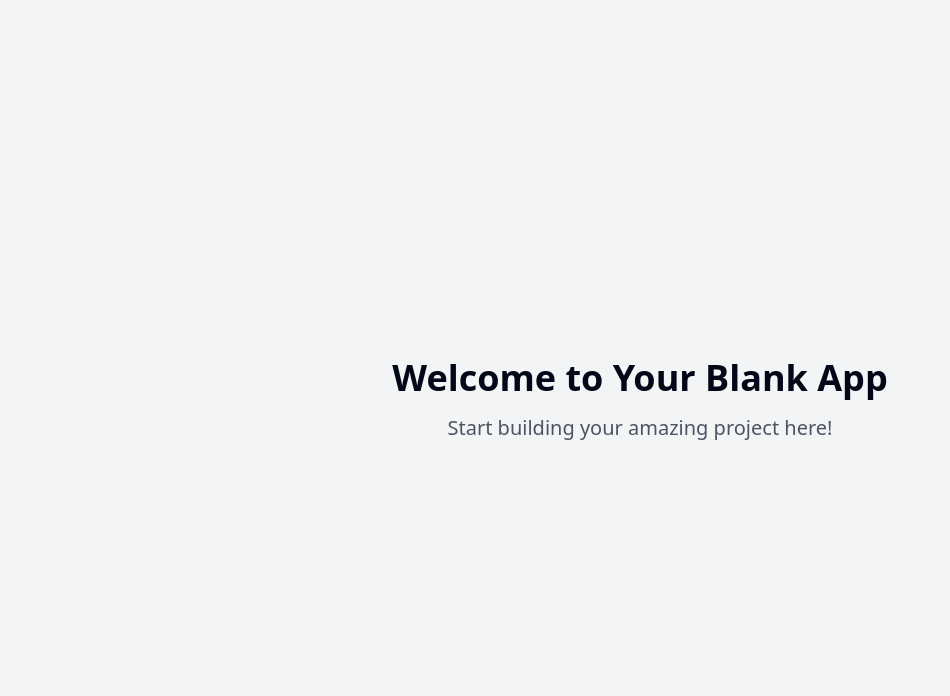
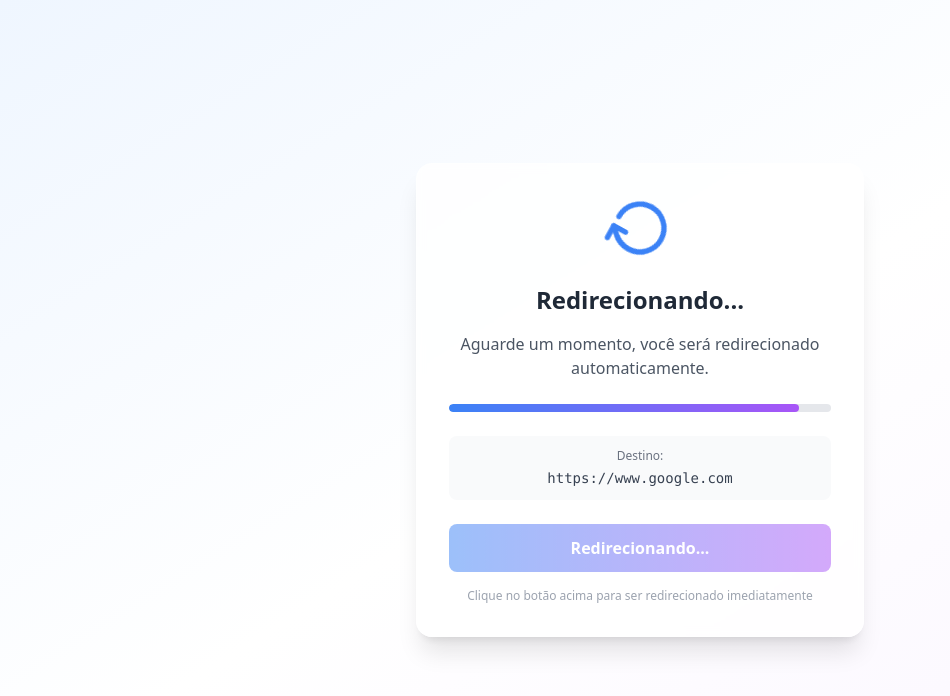
Before and after one commit to sp4rkia/redirect-checkout, a React (Vite) app: page / in a window 1280 px wide. Shown: the top 696 px of the page, without its empty margins (0-950 px from the left). Built offline with nearby package versions, Linux system fonts and the light colour scheme.

Commit message:
Add redirect functionality
Implement a redirect to another link on page load.

```diff
--- a/src/pages/Index.tsx
+++ b/src/pages/Index.tsx
@@ -1,11 +1,94 @@
-// Update this page (the content is just a fallback if you fail to update the page)
+
+import { useEffect, useState } from "react";
+import { ExternalLink, RotateCw } from "lucide-react";
 
 const Index = () => {
+  const [countdown, setCountdown] = useState(5);
+  const [isRedirecting, setIsRedirecting] = useState(false);
+
+  // CONFIGURE O LINK DE DESTINO AQUI
+  const redirectUrl = "https://www.google.com";
+
+  useEffect(() => {
+    const timer = setInterval(() => {
+      setCountdown((prev) => {
+        if (prev <= 1) {
+          setIsRedirecting(true);
+          clearInterval(timer);
+          // Redireciona após 1 segundo adicional para mostrar a animação
+          setTimeout(() => {
+            window.location.href = redirectUrl;
+          }, 1000);
+          return 0;
+        }
+        return prev - 1;
+      });
+    }, 1000);
+
+    return () => clearInterval(timer);
+  }, [redirectUrl]);
+
+  const handleManualRedirect = () => {
+    setIsRedirecting(true);
+    setTimeout(() => {
+      window.location.href = redirectUrl;
+    }, 500);
+  };
+
   return (
-    <div className="min-h-screen flex items-center justify-center bg-gray-100">
-      <div className="text-center">
-        <h1 className="text-4xl font-bold mb-4">Welcome to Your Blank App</h1>
-        <p className="text-xl text-gray-600">Start building your amazing project here!</p>
+    <div className="min-h-screen bg-gradient-to-br from-blue-50 via-white to-purple-50 flex items-center justify-center p-4">
+      <div className="max-w-md w-full">
+        <div className="bg-white/80 backdrop-blur-sm rounded-2xl shadow-xl border border-white/20 p-8 text-center">
+          {/* Ícone animado */}
+          <div className="mb-6">
+            {isRedirecting ? (
+              <RotateCw className="w-16 h-16 mx-auto text-blue-500 animate-spin" />
+            ) : (
+              <ExternalLink className="w-16 h-16 mx-auto text-blue-500 animate-pulse" />
+            )}
+          </div>
+
+          {/* Título */}
+          <h1 className="text-2xl font-bold text-gray-800 mb-4">
+            {isRedirecting ? "Redirecionando..." : "Redirecionamento Automático"}
+          </h1>
+
+          {/* Descrição */}
+          <p className="text-gray-600 mb-6">
+            {isRedirecting
+              ? "Aguarde um momento, você será redirecionado automaticamente."
+              : `Você será redirecionado em ${countdown} segundos.`
+            }
+          </p>
+
+          {/* Barra de progresso */}
+          <div className="w-full bg-gray-200 rounded-full h-2 mb-6 overflow-hidden">
+            <div
+              className="bg-gradient-to-r from-blue-500 to-purple-500 h-2 rounded-full transition-all duration-1000 ease-linear"
+              style={{ width: `${((5 - countdown) / 5) * 100}%` }}
+            />
+          </div>
+
+          {/* URL de destino */}
+          <div className="bg-gray-50 rounded-lg p-3 mb-6">
+            <p className="text-xs text-gray-500 mb-1">Destino:</p>
+            <p className="text-sm font-mono text-gray-700 break-all">{redirectUrl}</p>
+          </div>
+
+          {/* Botão manual */}
+          <button
+            onClick={handleManualRedirect}
+            disabled={isRedirecting}
+            className="w-full bg-gradient-to-r from-blue-500 to-purple-500 text-white font-semibold py-3 px-6 rounded-lg hover:from-blue-600 hover:to-purple-600 transition-all duration-200 disabled:opacity-50 disabled:cursor-not-allowed transform hover:scale-105 active:scale-95"
+          >
+            {isRedirecting ? "Redirecionando..." : "Ir Agora"}
+          </button>
+
+          {/* Texto pequeno */}
+          <p className="text-xs text-gray-400 mt-4">
+            Clique no botão acima para ser redirecionado imediatamente
+          </p>
+        </div>
       </div>
     </div>
   );
```
